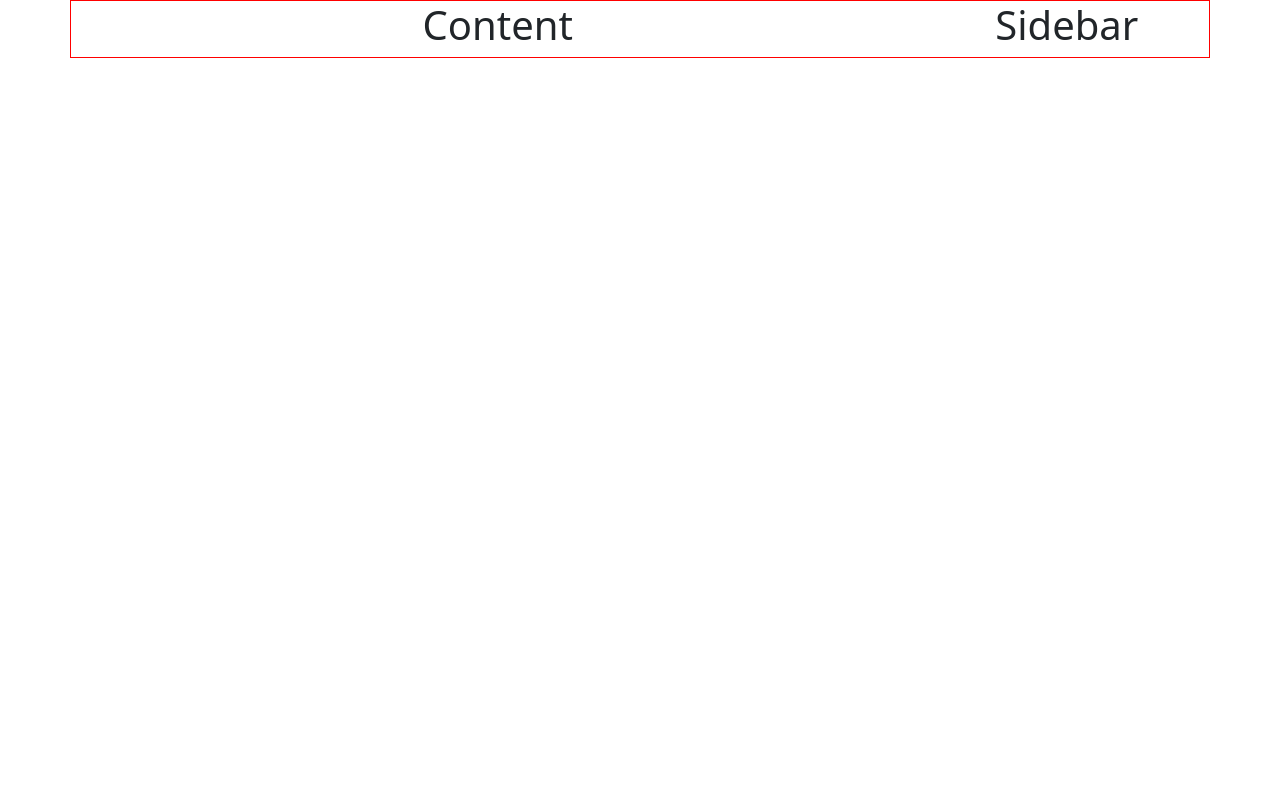
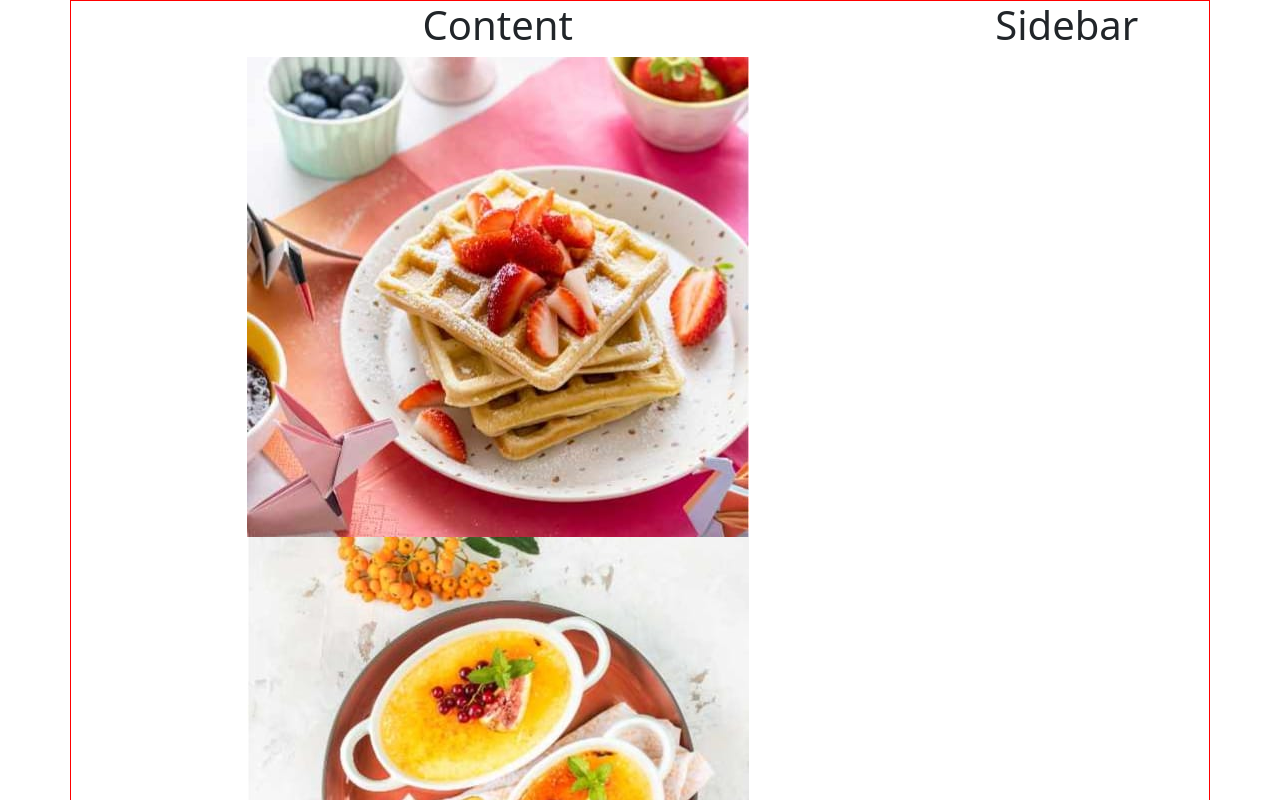
Before and after one commit to hosseinnourian/Frontend-Mentor-Product-list-with-cart, a Vue app: page / in a window 1280 px wide. Shown: the top 800 px of the page. Built offline with nearby package versions, Linux system fonts and the light colour scheme.

Commit message:
add images of assets

```diff
--- a/src/App.vue
+++ b/src/App.vue
@@ -1,6 +1,11 @@
 <script setup lang="ts">
+import { ref } from 'vue';
+import type { IFood } from './types/food';
 import sidebar from './components/sidebar.vue'
 import content from './components/content.vue'
+import { data } from './data'
+const foods = ref<IFood[]>(data)
+
 </script>
 
 <template>
@@ -8,6 +13,9 @@ import content from './components/content.vue'
     <div class="row align-items-start">
       <div class="col-9">
         <content />
+        <div v-for="(food, index) in foods" :key="index">
+          <img :src="food.image.desktop" :alt="food.name">
+        </div>
       </div>
       <div class="col-3">
         <sidebar />
--- /dev/null
+++ b/src/data.ts
@@ -0,0 +1,87 @@
+import type { IFood } from "./types/food";
+
+// Importing images
+import waffleImage from "./assets/images/image-waffle-desktop.jpg";
+import cremeBruleeImage from "./assets/images/image-creme-brulee-desktop.jpg";
+import macaronImage from "./assets/images/image-macaron-desktop.jpg";
+import tiramisuImage from "./assets/images/image-tiramisu-desktop.jpg";
+import baklavaImage from "./assets/images/image-baklava-desktop.jpg";
+import meringueImage from "./assets/images/image-meringue-desktop.jpg";
+import cakeImage from "./assets/images/image-cake-desktop.jpg";
+import brownieImage from "./assets/images/image-brownie-desktop.jpg";
+import pannaCottaImage from "./assets/images/image-panna-cotta-desktop.jpg";
+
+export const data: IFood[] = [
+    {
+        image: {
+            "desktop": waffleImage
+        },
+        name: "Waffle with Berries",
+        category: "Waffle",
+        price: 6.50
+    },
+    {
+        image: {
+            "desktop": cremeBruleeImage
+        },
+        name: "Vanilla Bean Crème Brûlée",
+        category: "Crème Brûlée",
+        price: 7.00
+    },
+    {
+        image: {
+            "desktop": macaronImage
+        },
+        name: "Macaron Mix of Five",
+        category: "Macaron",
+        price: 8.00
+    },
+    {
+        image: {
+            "desktop": tiramisuImage
+        },
+        name: "Classic Tiramisu",
+        category: "Tiramisu",
+        price: 5.50
+    },
+    {
+        image: {
+            "desktop": baklavaImage
+        },
+        name: "Pistachio Baklava",
+        category: "Baklava",
+        price: 4.00
+    },
+    {
+        image: {
+            "desktop": meringueImage
+        },
+        name: "Lemon Meringue Pie",
+        category: "Pie",
+        price: 5.00
+    },
+    {
+        image: {
+            "desktop": cakeImage
+        },
+        name: "Red Velvet Cake",
+        category: "Cake",
+        price: 4.50
+    },
+    {
+        image: {
+            "desktop": brownieImage
+        },
+        name: "Salted Caramel Brownie",
+        category: "Brownie",
+        price: 4.50
+    },
+    {
+        image: {
+            "desktop": pannaCottaImage
+        },
+        name: "Vanilla Panna Cotta",
+        category: "Panna Cotta",
+        price: 6.50
+    }
+];
--- /dev/null
+++ b/src/types/food.ts
@@ -0,0 +1,8 @@
+export interface IFood {
+    image: {
+        desktop: string;
+    };
+    name: string;
+    category: string;
+    price: number;
+}
```
Also changed, not shown: src/data.json (deleted, +0 -101 lines).
